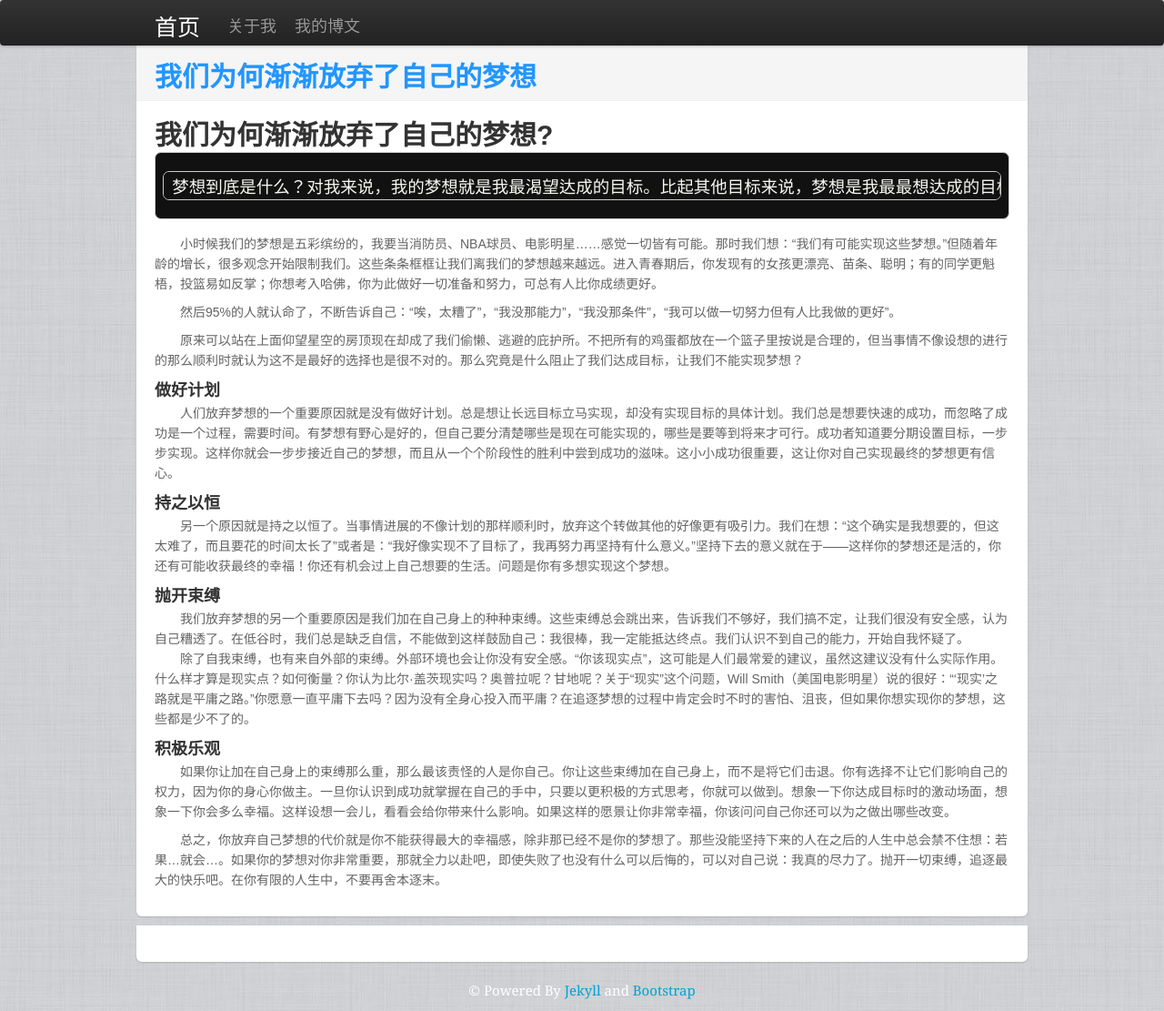
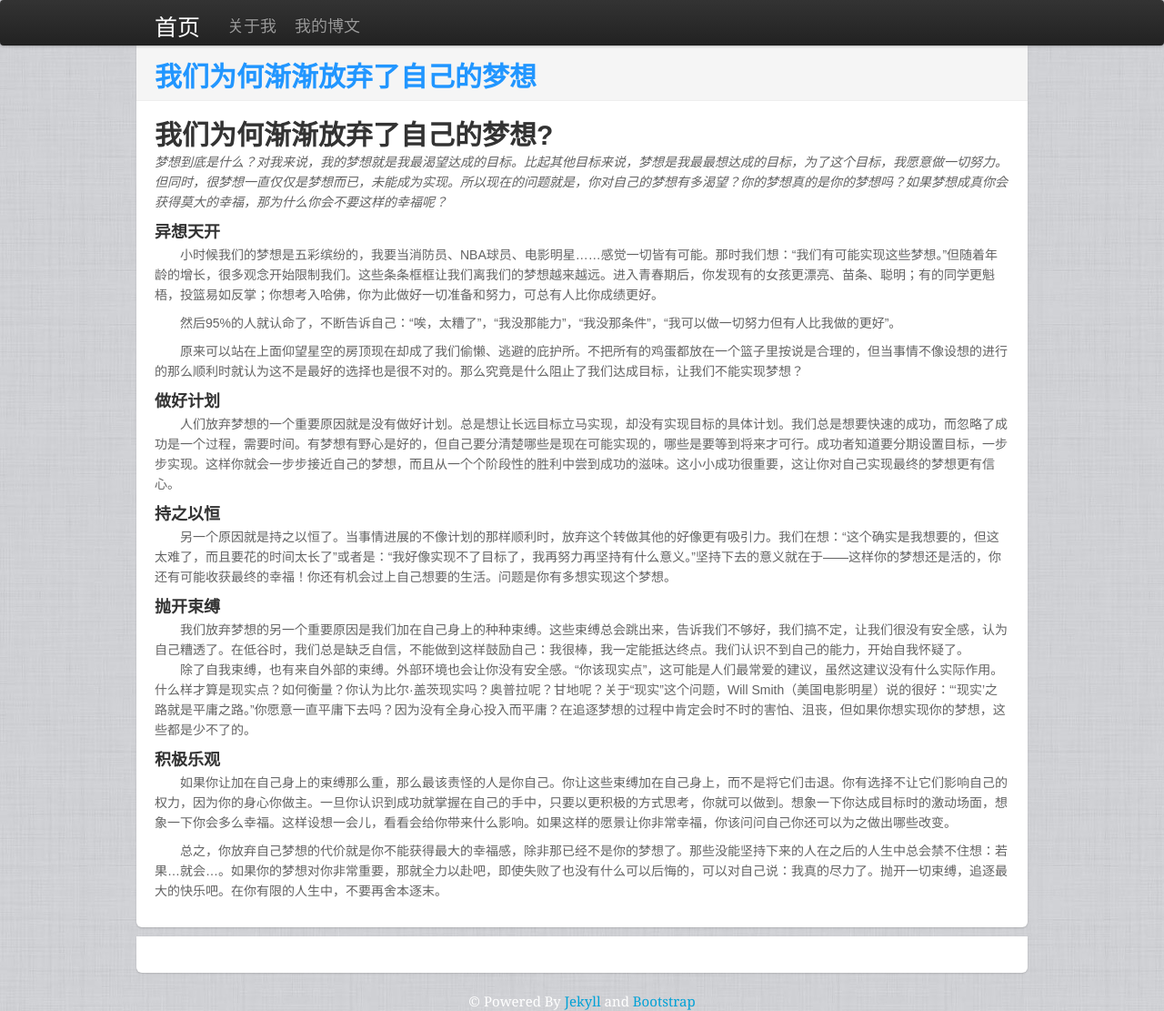
Before and after one commit to esfak47/jekyll.esfak47.github.io, a Jekyll site: the page built from _posts/2014-03-20-why-we-droped-our-dream.markdown, in a window 1280 px wide and 1111 px high. Shown: the whole window at 91% size. Built offline with Jekyll 4.4.1, drawn with Linux system fonts in a browser that asks for light colours; nearby versions of some CDN libraries; Markdown is read by kramdown in place of the engine named in the settings.

Commit message:
fix style

```diff
--- a/_posts/2014-03-20-why-we-droped-our-dream.markdown
+++ b/_posts/2014-03-20-why-we-droped-our-dream.markdown
@@ -6,7 +6,7 @@ img_src: "/img/feeling.jpg"
 description: "人生感悟"
 ---
 #我们为何渐渐放弃了自己的梦想?
-	梦想到底是什么？对我来说，我的梦想就是我最渴望达成的目标。比起其他目标来说，梦想是我最最想达成的目标，为了这个目标，我愿意做一切努力。但同时，很梦想一直仅仅是梦想而已，未能成为实现。所以现在的问题就是，你对自己的梦想有多渴望？你的梦想真的是你的梦想吗？如果梦想成真你会获得莫大的幸福，那为什么你会不要这样的幸福呢？
+*梦想到底是什么？对我来说，我的梦想就是我最渴望达成的目标。比起其他目标来说，梦想是我最最想达成的目标，为了这个目标，我愿意做一切努力。但同时，很梦想一直仅仅是梦想而已，未能成为实现。所以现在的问题就是，你对自己的梦想有多渴望？你的梦想真的是你的梦想吗？如果梦想成真你会获得莫大的幸福，那为什么你会不要这样的幸福呢？*
 ###异想天开
 
 　　小时候我们的梦想是五彩缤纷的，我要当消防员、NBA球员、电影明星……感觉一切皆有可能。那时我们想：“我们有可能实现这些梦想。”但随着年龄的增长，很多观念开始限制我们。这些条条框框让我们离我们的梦想越来越远。进入青春期后，你发现有的女孩更漂亮、苗条、聪明；有的同学更魁梧，投篮易如反掌；你想考入哈佛，你为此做好一切准备和努力，可总有人比你成绩更好。
```
Also changed, not shown: 1 other file.
